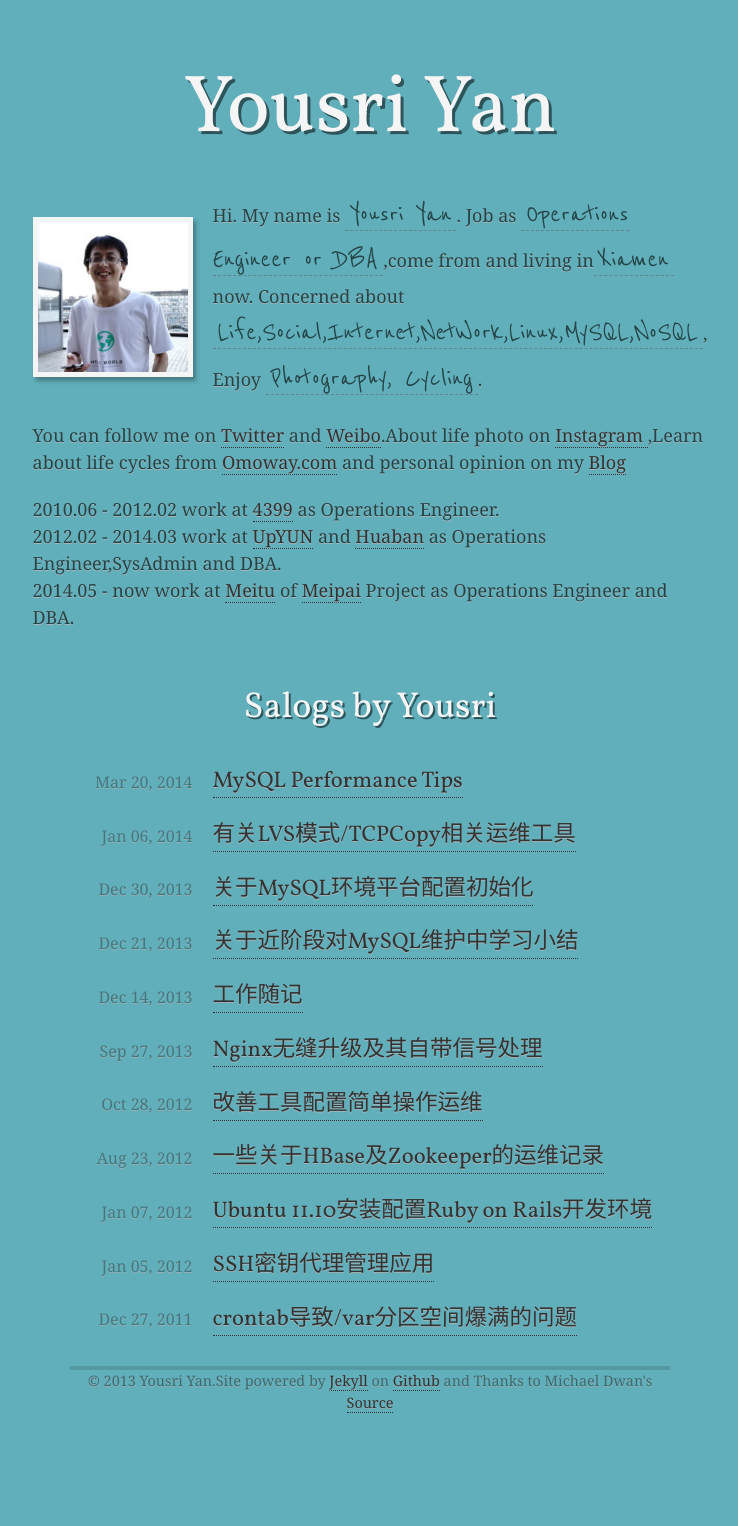
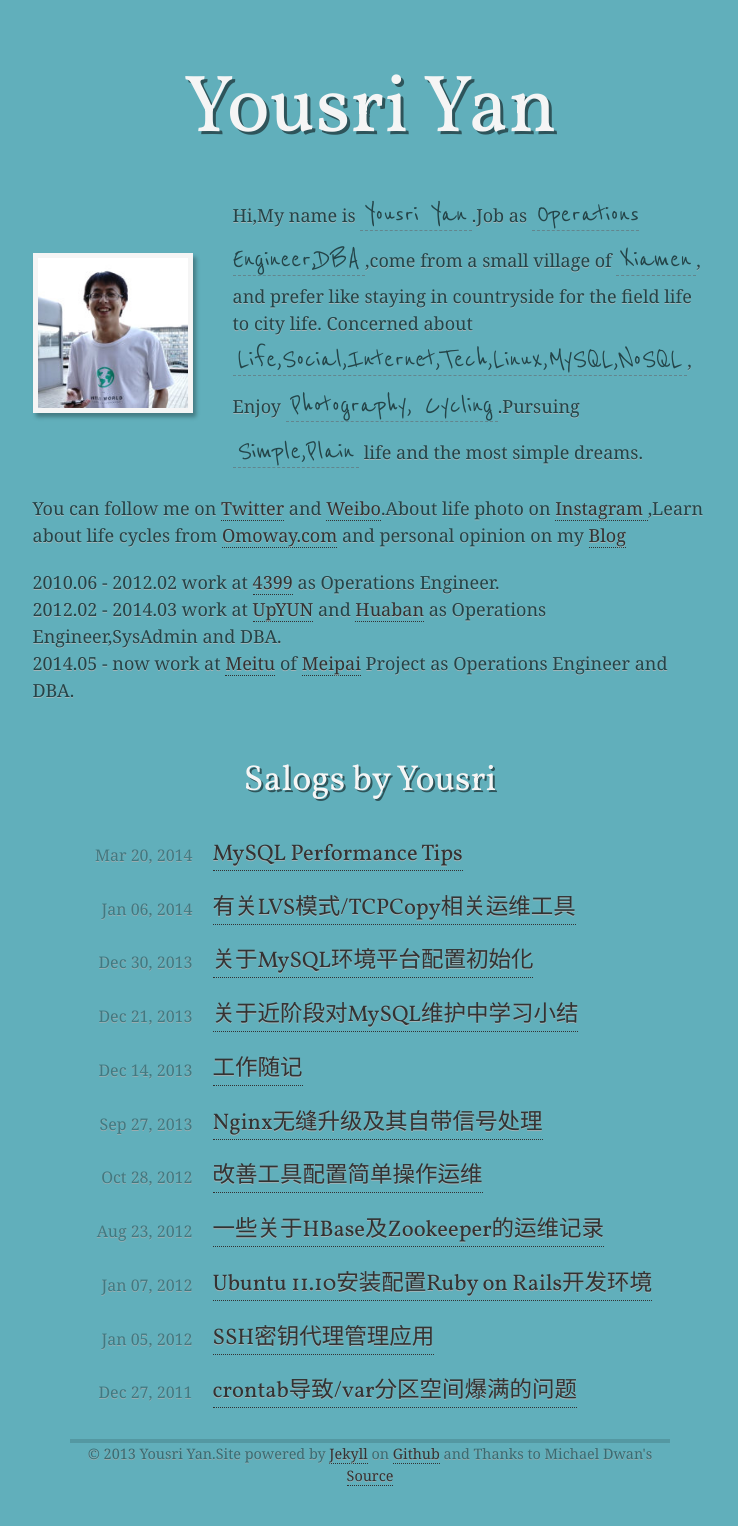
Before and after one commit to ImYousri/imyousri.github.com, a Jekyll site: the page built from index.html, in a window 1280 px wide. Shown: the whole page, without its empty margins (270-1008 px from the left). Built offline with Jekyll 4.4.1, drawn with Linux system fonts in a browser that asks for light colours; some web fonts are replaced; before the commit the page ends 1454 px from its top, so only the background shows below that.

Commit message:
update index

```diff
--- a/index.html
+++ b/index.html
@@ -12,7 +12,7 @@ title: Yousri Yan
     <img src="images/me.jpg"/>
   </div>
   <p>
-    Hi. My name is <em>Yousri Yan</em>. Job as <em>Operations Engineer or DBA</em>,come from and living in<em>Xiamen</em> now. Concerned about <em>Life,Social,Internet,NetWork,Linux,MySQL,NoSQL</em>, Enjoy <em>Photography, Cycling</em>.
+	Hi,My name is <em>Yousri Yan</em>.Job as <em>Operations Engineer,DBA</em>,come from a small village of <em>Xiamen</em>, and prefer like staying in countryside for the field life to city life. Concerned about <em>Life,Social,Internet,Tech,Linux,MySQL,NoSQL</em>, Enjoy <em>Photography, Cycling</em>.Pursuing <em>Simple,Plain</em> life and the most simple dreams.
   </p>
 </section>
 <section id="about">
```
